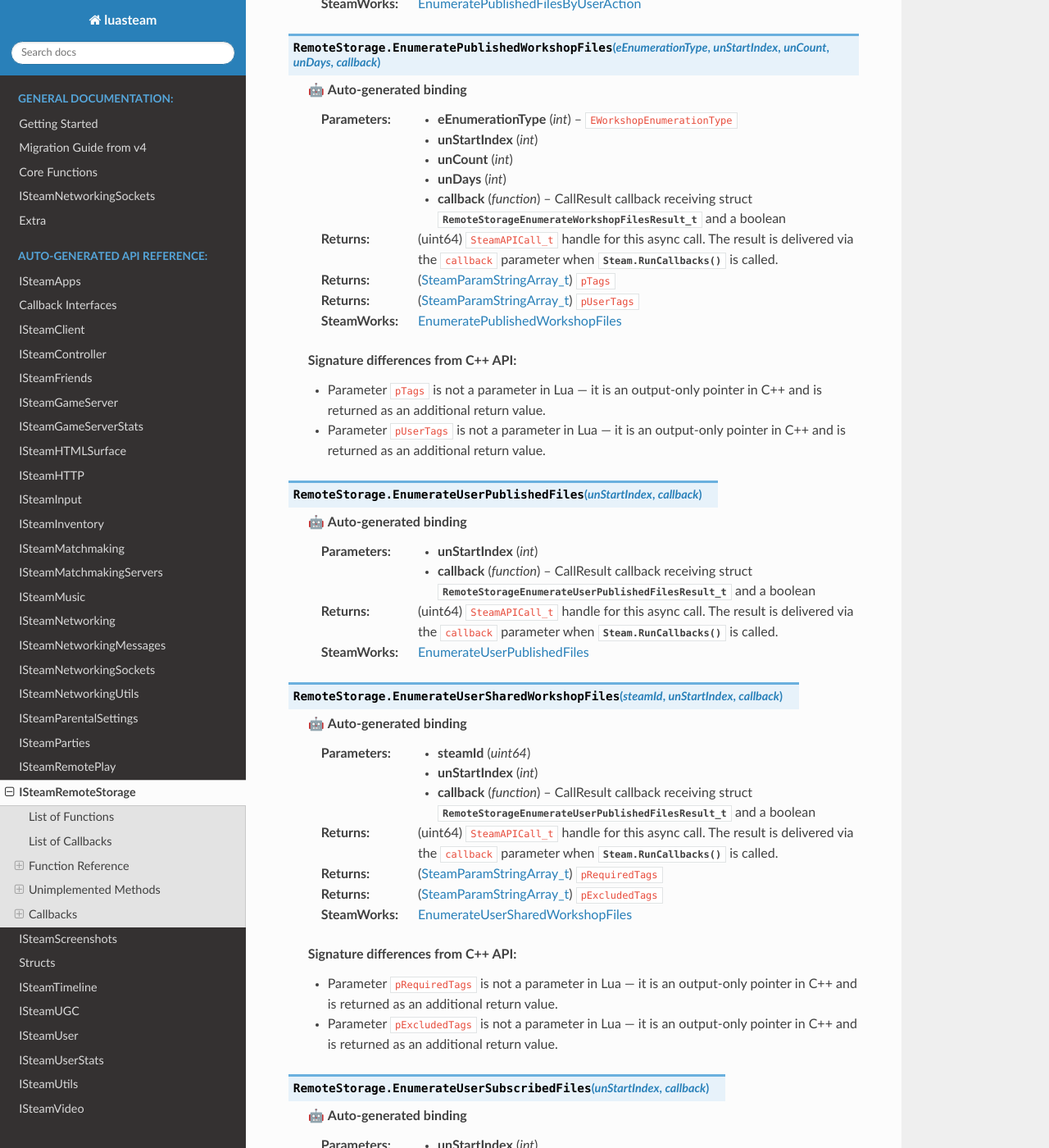
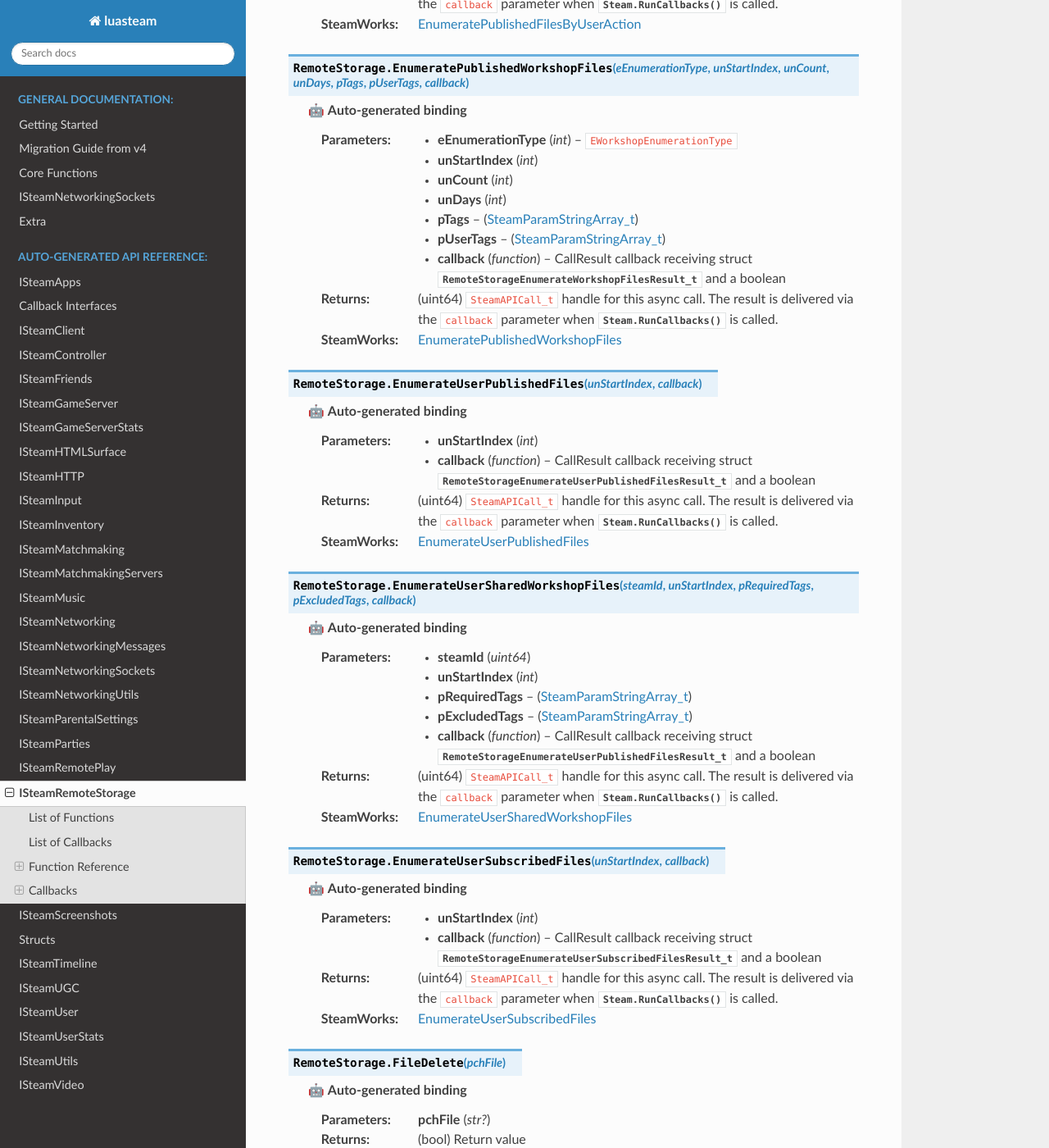
Before and after one commit to uspgamedev/luasteam, a Sphinx documentation site: the page built from docs/auto/remotestorage.rst, in a window 1280 px wide and 1400 px high, scrolled down 3980 px. Shown: the whole window at 82% size. Built offline with Sphinx 7.4.7 and the Read the Docs theme 3.1.0, drawn with Linux system fonts in a browser that asks for light colours; some of the changed text lies outside the part shown.

Commit message:
RemoteStorage fixes

```diff
--- a/docs/auto/remotestorage.rst
+++ b/docs/auto/remotestorage.rst
@@ -165,16 +166,11 @@
     :param int unStartIndex:
     :param int unCount:
     :param int unDays:
+    :param pTags: (:ref:`SteamParamStringArray_t <struct-SteamParamStringArray_t>`)
+    :param pUserTags: (:ref:`SteamParamStringArray_t <struct-SteamParamStringArray_t>`)
     :param function callback: CallResult callback receiving struct :func:`RemoteStorageEnumerateWorkshopFilesResult_t <RemoteStorage.OnRemoteStorageEnumerateWorkshopFilesResult>` and a boolean
     :returns: (uint64) ``SteamAPICall_t`` handle for this async call. The result is delivered via the ``callback`` parameter when :func:`Steam.RunCallbacks` is called.
-    :returns: (:ref:`SteamParamStringArray_t <struct-SteamParamStringArray_t>`) ``pTags``
-    :returns: (:ref:`SteamParamStringArray_t <struct-SteamParamStringArray_t>`) ``pUserTags``
     :SteamWorks: `EnumeratePublishedWorkshopFiles <https://partner.steamgames.com/doc/api/ISteamRemoteStorage#EnumeratePublishedWorkshopFiles>`_
-
-    **Signature differences from C++ API:**
-
-    * Parameter ``pTags`` is not a parameter in Lua — it is an output-only pointer in C++ and is returned as an additional return value.
-    * Parameter ``pUserTags`` is not a parameter in Lua — it is an output-only pointer in C++ and is returned as an additional return value.
 
 .. function:: RemoteStorage.EnumerateUserPublishedFiles(unStartIndex, callback)
 
@@ -185,22 +181,17 @@
     :returns: (uint64) ``SteamAPICall_t`` handle for this async call. The result is delivered via the ``callback`` parameter when :func:`Steam.RunCallbacks` is called.
     :SteamWorks: `EnumerateUserPublishedFiles <https://partner.steamgames.com/doc/api/ISteamRemoteStorage#EnumerateUserPublishedFiles>`_
 
-.. function:: RemoteStorage.EnumerateUserSharedWorkshopFiles(steamId, unStartIndex, callback)
+.. function:: RemoteStorage.EnumerateUserSharedWorkshopFiles(steamId, unStartIndex, pRequiredTags, pExcludedTags, callback)
 
     🤖 **Auto-generated binding**
 
     :param uint64 steamId:
     :param int unStartIndex:
+    :param pRequiredTags: (:ref:`SteamParamStringArray_t <struct-SteamParamStringArray_t>`)
+    :param pExcludedTags: (:ref:`SteamParamStringArray_t <struct-SteamParamStringArray_t>`)
     :param function callback: CallResult callback receiving struct :func:`RemoteStorageEnumerateUserPublishedFilesResult_t <RemoteStorage.OnRemoteStorageEnumerateUserPublishedFilesResult>` and a boolean
     :returns: (uint64) ``SteamAPICall_t`` handle for this async call. The result is delivered via the ``callback`` parameter when :func:`Steam.RunCallbacks` is called.
-    :returns: (:ref:`SteamParamStringArray_t <struct-SteamParamStringArray_t>`) ``pRequiredTags``
-    :returns: (:ref:`SteamParamStringArray_t <struct-SteamParamStringArray_t>`) ``pExcludedTags``
     :SteamWorks: `EnumerateUserSharedWorkshopFiles <https://partner.steamgames.com/doc/api/ISteamRemoteStorage#EnumerateUserSharedWorkshopFiles>`_
-
-    **Signature differences from C++ API:**
-
-    * Parameter ``pRequiredTags`` is not a parameter in Lua — it is an output-only pointer in C++ and is returned as an additional return value.
-    * Parameter ``pExcludedTags`` is not a parameter in Lua — it is an output-only pointer in C++ and is returned as an additional return value.
 
 .. function:: RemoteStorage.EnumerateUserSubscribedFiles(unStartIndex, callback)
 
@@ -280,7 +271,7 @@
 **Example**::
 
     local size = Steam.RemoteStorage.GetFileSize('savegame.txt')
-    local data = Steam.RemoteStorage.FileRead('savegame.txt', size)
+    local _, data = Steam.RemoteStorage.FileRead('savegame.txt', size)
     if data then
         loadSaveData(data)
     end
@@ -542,7 +539,7 @@
 
 **Example**::
 
-    local total, available = Steam.RemoteStorage.GetQuota()
+    local _, total, available = Steam.RemoteStorage.GetQuota()
     print(string.format('Cloud storage: %d/%d bytes used', total - available, total))
 
 .. function:: RemoteStorage.GetSyncPlatforms(pchFile)
@@ -800,16 +816,6 @@
     :param function callback: CallResult callback receiving struct :func:`RemoteStorageUpdateUserPublishedItemVoteResult_t <RemoteStorage.OnRemoteStorageUpdateUserPublishedItemVoteResult>` and a boolean
     :returns: (uint64) ``SteamAPICall_t`` handle for this async call. The result is delivered via the ``callback`` parameter when :func:`Steam.RunCallbacks` is called.
     :SteamWorks: `UpdateUserPublishedItemVote <https://partner.steamgames.com/doc/api/ISteamRemoteStorage#UpdateUserPublishedItemVote>`_
-
-
-Unimplemented Methods
----------------------
-
-.. function:: RemoteStorage.GetUGCDetails
-
-    ✋ **Not implemented** - blocklist: char** output semantics unclear
-
-    :SteamWorks: `GetUGCDetails <https://partner.steamgames.com/doc/api/ISteamRemoteStorage#GetUGCDetails>`_
 
 
 Callbacks
```
Also changed, not shown: other parts of docs/auto/remotestorage.rst (+29 -3 lines), 9 other files.
